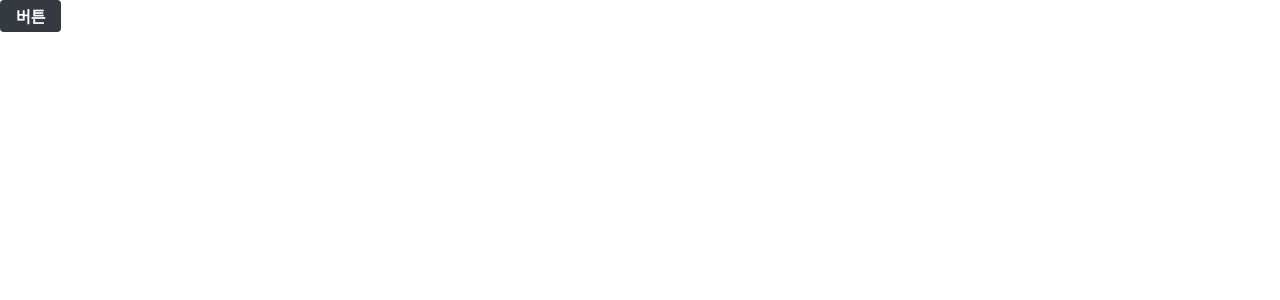
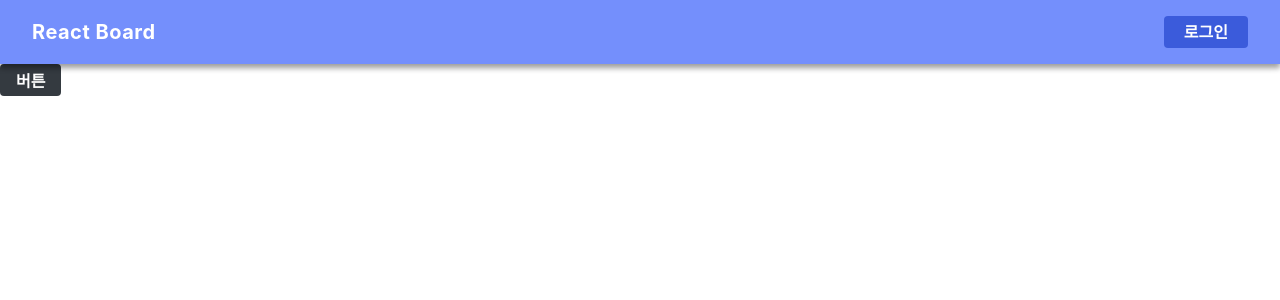
Before and after one commit to redonearth/react-board, a React (Create React App) app in the folder frontend/: page / in a window 1280 px wide. Shown: the top 300 px of the page. Built offline with nearby package versions, Linux system fonts and the light colour scheme; the HTML template or start-up script is replaced by a standard one.

Commit message:
LandingPage에 Header 추가

```diff
--- a/frontend/src/components/common/Button.js
+++ b/frontend/src/components/common/Button.js
@@ -1,8 +1,9 @@
 import React from "react";
+import { Link } from "react-router-dom";
 import styled, { css } from "styled-components";
 import palette from "../../lib/styles/palette";
 
-const StyledButton = styled.button`
+const buttonStyle = css`
   outline: none;
   border: none;
   border-radius: 0.25rem;
@@ -35,6 +36,16 @@ const StyledButton = styled.button`
     `}
 `;
 
-const Button = (props) => <StyledButton {...props} />;
+const StyledButton = styled.button`
+  ${buttonStyle}
+`;
+
+const StyledLink = styled(Link)`
+  ${buttonStyle}
+`;
+
+const Button = (props) => {
+  return props.to ? <StyledLink {...props} /> : <StyledButton {...props} />;
+};
 
 export default Button;
--- a/frontend/src/pages/LandingPage.js
+++ b/frontend/src/pages/LandingPage.js
@@ -1,60 +1,13 @@
-import React, { useEffect, useState } from "react";
-import styled from "styled-components";
+import React from "react";
 import Button from "../components/common/Button";
-import { withRouter } from "react-router-dom";
-import Post from "../components/Post";
-import axios from "axios";
-
-const Container = styled.div`
-  display: flex;
-  justify-content: center;
-  align-items: center;
-  flex-direction: column;
-  width: 100%;
-  height: 100vh;
-`;
+import Header from "../components/common/Header";
 
 function LandingPage() {
-  // const [posts, setPosts] = useState(null);
-  // const [loading, setLoading] = useState(false);
-  // const [error, setError] = useState(null);
-
-  // useEffect(() => {
-  //   const fetchPosts = async () => {
-  //     try {
-  //       setError(null);
-  //       setPosts(null);
-  //       setLoading(true);
-
-  //       const response = await axios.get(`${POST_SERVER}/list`);
-  //       setPosts(response.data.posts);
-  //     } catch (e) {
-  //       setError(e);
-  //     }
-  //     setLoading(false);
-  //   };
-  //   fetchPosts();
-  // }, []);
-
-  // if (loading) return <div>로딩 중...</div>;
-  // if (error) return <div>에러가 발생했습니다!</div>;
-  // if (!posts) return null;
-
   return (
-    // <Container>
-    <div>
+    <>
+      <Header />
       <Button>버튼</Button>
-      {/* {posts.map((post) => (
-        <Post
-          key={post._id}
-          id={post._id}
-          writer={post.writer.name}
-          title={post.title}
-          content={post.content}
-        />
-      ))} */}
-    </div>
-    // </Container>
+    </>
   );
 }
 
```
